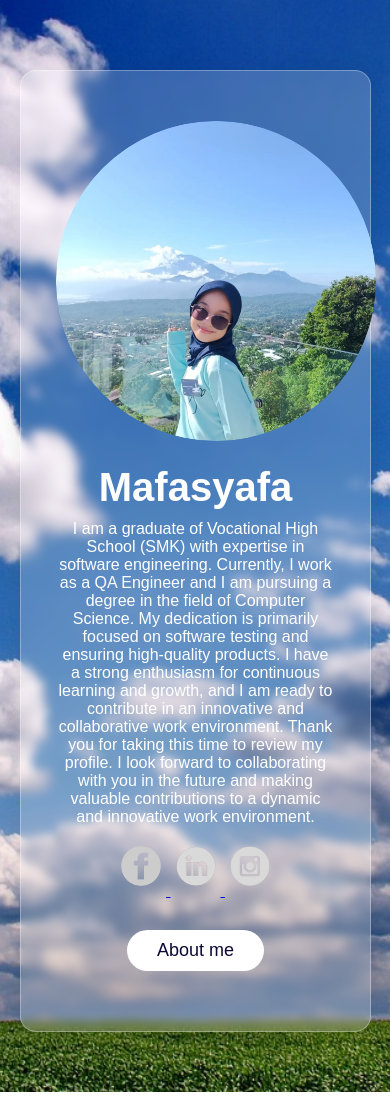
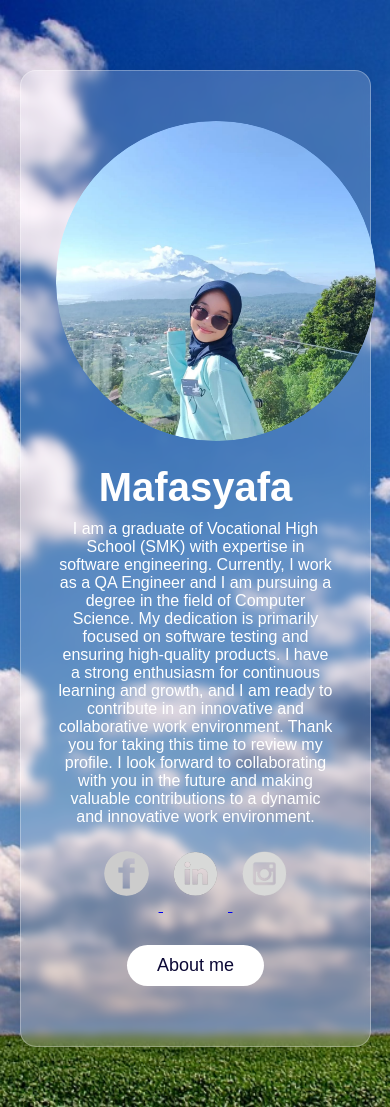
Before and after one commit to Mafasyafa26/FE, a plain HTML site: page index.html in a window 390 px wide. Drawn offline with Linux system fonts and the light colour scheme.

Commit message:
responsive

```diff
--- a/index.html
+++ b/index.html
@@ -2,7 +2,7 @@
 <html>
 <head>
     <meta charset="UTF-8">
-    <meta name="viewport" content="width=device-width, initial-scale=1.0">
+    <meta name="viewport" content="width=device-width, initial-scale=1, maximum-scale=1, user-scalable=no">
     <title>Document</title>
     <link rel="stylesheet" type="text/css" href="style.css">
 </head>
--- a/style.css
+++ b/style.css
@@ -6,7 +6,7 @@
 }
 .container{
     width: 100%;
-    height: 100%;
+    min-height: 200px;
     background-image: url(images/landscape-1619434_1280.jpg);
     background-position: center;
     background-size: cover;
@@ -48,10 +48,10 @@
 }
 
 .card .links img{
-    height: 40px;
-    width: 40px;
+    height: 45px;
+    width: 45px;
     border-radius: 50%;
-    margin: 10px 5px;
+    margin: 15px 10px;
     transition: background 0.5s;
 }
 
```
